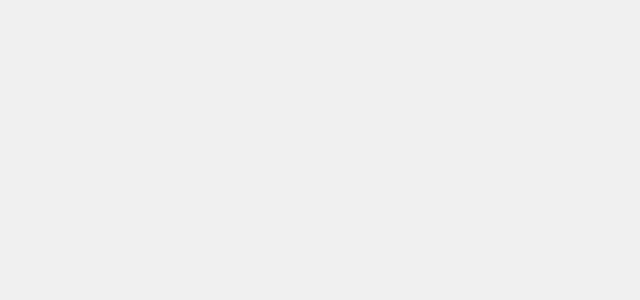
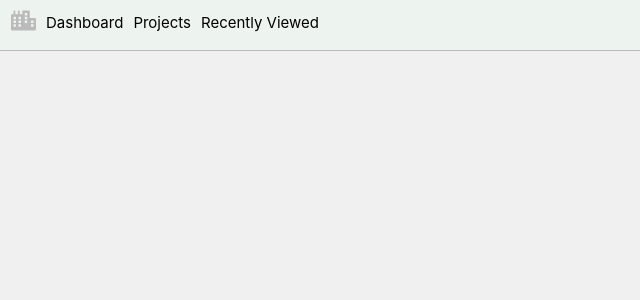
Before and after one commit to NightFury712/Demo-Project-2, a React (Create React App) app: page /dashboard in a window 1280 px wide. Shown: the top 300 px of the page, without its empty margins (0-640 px from the left). Built offline with nearby package versions, Linux system fonts and the light colour scheme.

Commit message:
add some component

```diff
--- a/src/App.js
+++ b/src/App.js
@@ -1,15 +1,11 @@
-// import { useState,useEffect } from 'react'
+
 import './css/App.css'
 import './css/Navbar.css'
-// import Navbar from './components/Navbar'
-// import Topbar from './components/Topbar'
 import Dashboard from './Views/Dashboard'
 import Project from './Views/Project'
 import {
   BrowserRouter as Router,
-  Switch,
   Route,
-  NavLink
 } from "react-router-dom";
 
 import React from "react";
@@ -23,10 +19,9 @@ export default function App() {
         <Navbar />
       </React.Fragment> */}
 
-      <Route path="/" exact component={Dashboard}/>
-      <Route path="/project" component={Project}/>
+      <Route path="/dashboard" exact component={Dashboard}/>
+      <Route path="/project/home" component={Project}/>
     </Router>
-
 
   );
 }
--- /dev/null
+++ b/src/components/Board.js
@@ -0,0 +1,11 @@
+import React from 'react';
+
+const Board = () => {
+  return (
+    <React.Fragment>
+      <h1>Cuong map dit</h1>
+    </React.Fragment>
+  );
+}
+
+export default Board;
--- a/src/components/Form.js
+++ b/src/components/Form.js
@@ -25,7 +25,7 @@ const Form = ({issue, setIssue}) => {
   }
 
   return (
-    <div>
+    <React.Fragment>
       <form>
         <select name="issue-type" className="issue-type">
           <option value="task">Task</option>
@@ -112,7 +112,7 @@ const Form = ({issue, setIssue}) => {
         <button className="preview">Preview</button>
         <button className="add" onClick={changeIssue}>Add</button>
       </div>
-    </div>
+    </React.Fragment>
 
   );
 }
--- a/src/components/Navbar.js
+++ b/src/components/Navbar.js
@@ -9,6 +9,8 @@ import {
 import Issues from '../Views/Issues';
 import leftNavLink from '../items/LeftNavLink'
 import { useState } from 'react'
+import Board from './Board'
+import ProjectSettings from './ProjectSettings'
 
 const Navbar = () => {
   const [issue, setIssue] = useState([]);
@@ -45,15 +47,17 @@ const Navbar = () => {
             <Route path="/issues">
               <Issues issue={issue} />
             </Route>
-            <Route path="/users">
-              <Users />
-            </Route>
             <Route path="/project/home">
               <Home />
             </Route>
+            <Route path="/board">
+              <Board />
+            </Route>
+            <Route path="/projectSettings">
+              <ProjectSettings />
+            </Route>
           </Switch>
         </div>
-
       </div>
     </Router>
   );
@@ -63,9 +67,6 @@ function Home() {
   return <h2>Hello</h2>
 }
 
-function Users() {
-  return <h2>Users</h2>;
-}
 
 
 export default Navbar;
--- /dev/null
+++ b/src/components/ProjectSettings.js
@@ -0,0 +1,11 @@
+import React from 'react'
+
+const ProjectSettings = () => {
+  return (
+    <React.Fragment>
+      <h1>Hello</h1>
+    </React.Fragment>
+  )
+}
+
+export default ProjectSettings;
--- a/src/components/Topbar.js
+++ b/src/components/Topbar.js
@@ -10,18 +10,22 @@ const Topbar = () => {
           <div className="logo">
             <i className="fas fa-city"></i>
           </div>
-          <ul className="top-nav-content">
+          <ul className="top-nav-menu">
             <li className="top-nav-item">
               {/* <Link> */}
-              <span>Dashboard</span>
+              <Link href="#">Dashboard</Link>
               {/* </Link> */}
             </li>
             <li className="top-nav-item">
-              <Link to="/project/home">
-                <span>Project</span>
-              </Link>
+              <Link href="#">Projects</Link>
+              <div className="dropdown-box project">
+
+              </div>
             </li>
-            <li className="top-nav-item">Recently Viewed</li>
+            <li className="top-nav-item">
+              <Link href="#">Recently Viewed</Link>
+              <div className="dropdown-box recent"></div>
+            </li>
           </ul>
         </nav>
       </div>
--- a/src/css/Issues.css
+++ b/src/css/Issues.css
@@ -6,7 +6,7 @@ th, td {
   padding: 5px;
 }
 
-.header {
+.header-issue {
   height: 50px;
 
   background-color: white;
--- a/src/css/Topbar.css
+++ b/src/css/Topbar.css
@@ -1,6 +1,8 @@
 .header {
+  height: 50px;
   background-color: #edf4f0;
   border-bottom: 1px solid #BBB;
+  text-align: center;
 }
 
 .top-nav {
@@ -13,7 +15,8 @@
   padding-left: 11px;
   margin-top: 3px;
 
-  font-size: 18px;
+  font-size: 15px;
+  font-weight: 400;
   color: black;
 
   z-index: 99;
@@ -24,11 +27,60 @@
   margin-right: 5px;
 }
 
-.top-nav-content {
+.top-nav-menu {
   display: flex;
   list-style: none;
 }
 
 .top-nav-item {
+  margin-top: 2px;
   padding: 8px 5px;
 }
+
+.top-nav-menu .top-nav-item a {
+  text-decoration: none;
+  color: #000;
+}
+
+
+
+.top-nav-menu .top-nav-item .dropdown-box {
+  display: none;
+  position: absolute;
+
+  top: 48px;
+
+  min-width: 450px;
+  height: 100px;
+
+  box-shadow: 0 3px 3px gray;
+
+  background-color: #2c9a7a;
+}
+
+.top-nav-menu .top-nav-item:hover {
+  transition: 0.5s;
+  border-radius: 3px;
+  background-color: #ccecdb;
+}
+
+.top-nav-menu .top-nav-item:hover a{
+  color: #00836b;
+}
+
+.top-nav-menu .top-nav-item:hover .dropdown-box {
+  display: block;
+}
+
+.top-nav-menu .top-nav-item .dropdown-box::before {
+  position: relative;
+  z-index: 800;
+  top: -27px;
+  right: 190px;
+  width: 0;
+  height: 0;
+  content: "";
+  pointer-events: none;
+  border: 8px solid transparent;
+  border-bottom: 8px solid #2c9a7a;
+}
--- a/src/items/LeftNavLink.js
+++ b/src/items/LeftNavLink.js
@@ -18,6 +18,11 @@ const leftNavLink = [
     icon: <i className="fas fa-chart-bar"></i>,
     content: "Board",
     href: "/board",
+  },
+  {
+    icon: <i class="fas fa-cog"></i>,
+    content: "Project Settings",
+    href: "/projectSettings",
   }
 ]
 
```
